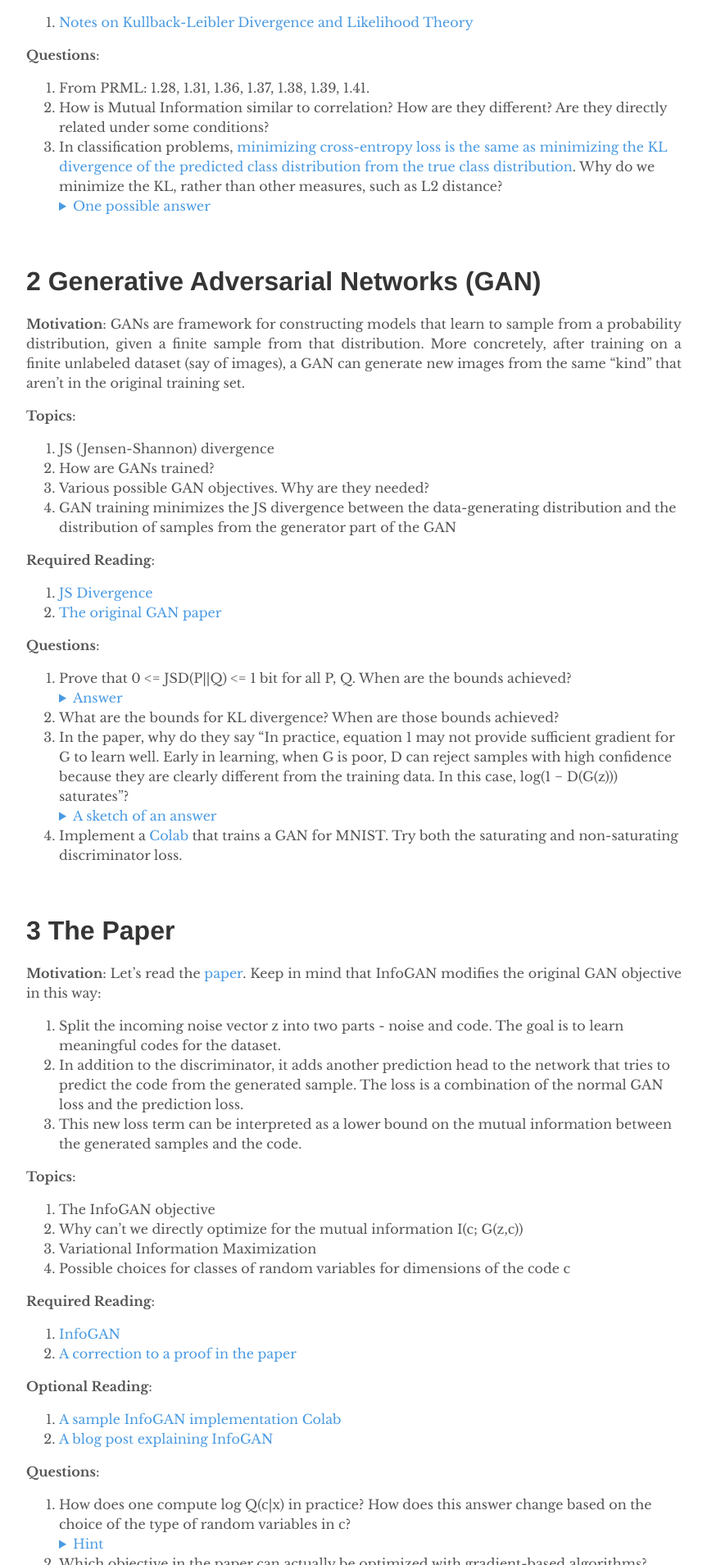
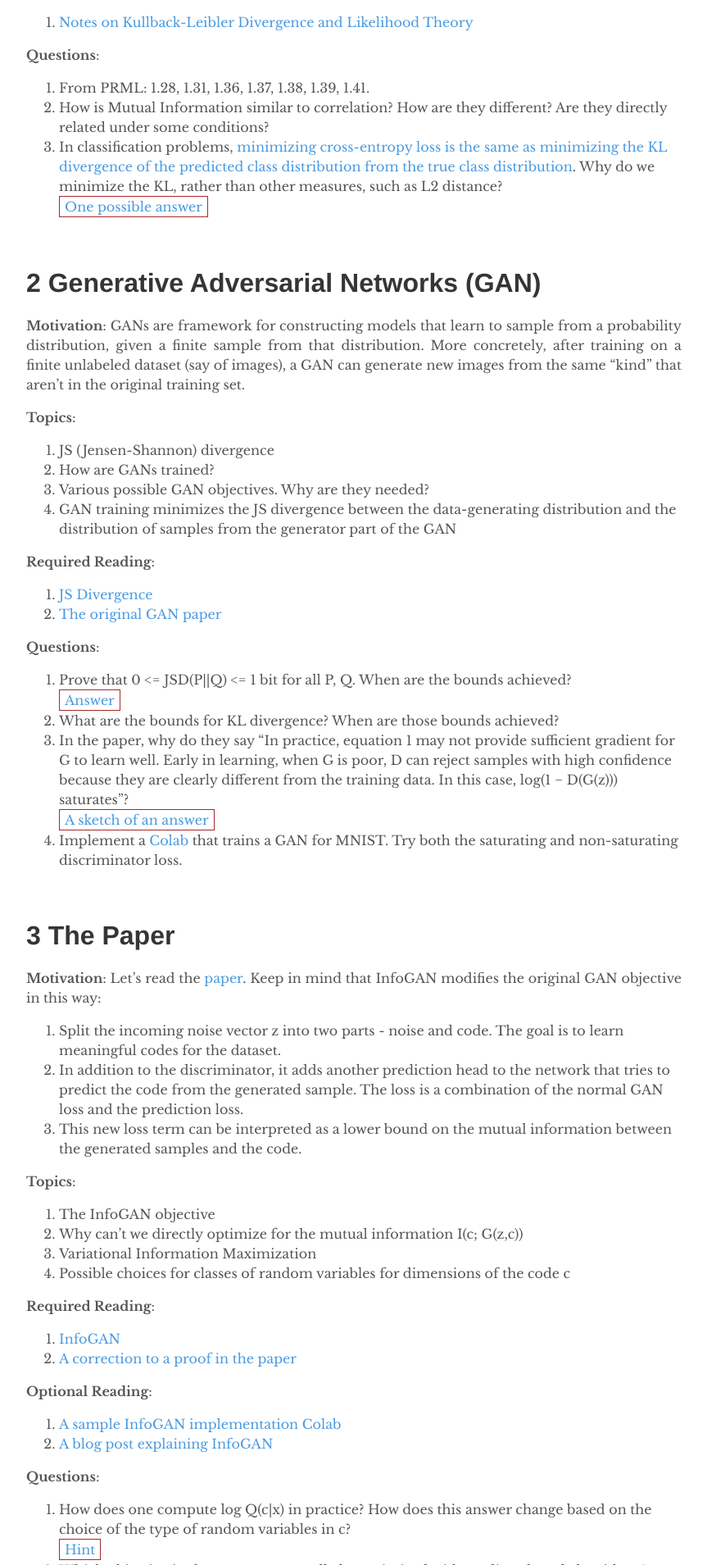
Before and after one commit to depthfirstlearning/depthfirstlearning.com, a Jekyll site: the page built from _posts/2018-05-28-InfoGAN.markdown, in a window 1280 px wide. Shown: the part 1176-3085 px from the top of the page at 82% size, without its empty margins (208-1071 px from the left). Built offline with Jekyll 4.4.1, drawn with Linux system fonts in a browser that asks for light colours.

Commit message:
Make dropdown more visually distinct

```diff
--- a/assets/main.scss
+++ b/assets/main.scss
@@ -6,4 +6,16 @@
 
 summary {
   color: $blue;
+  padding-left: 6px;
+  padding-right: 6px;
+  border: 1px solid brown;
+  display: inline-block;
 }
+
+details[open] summary {
+  margin-bottom: 6px;
+}
+
+details[open] {
+  margin-bottom: 6px;
+}
```
